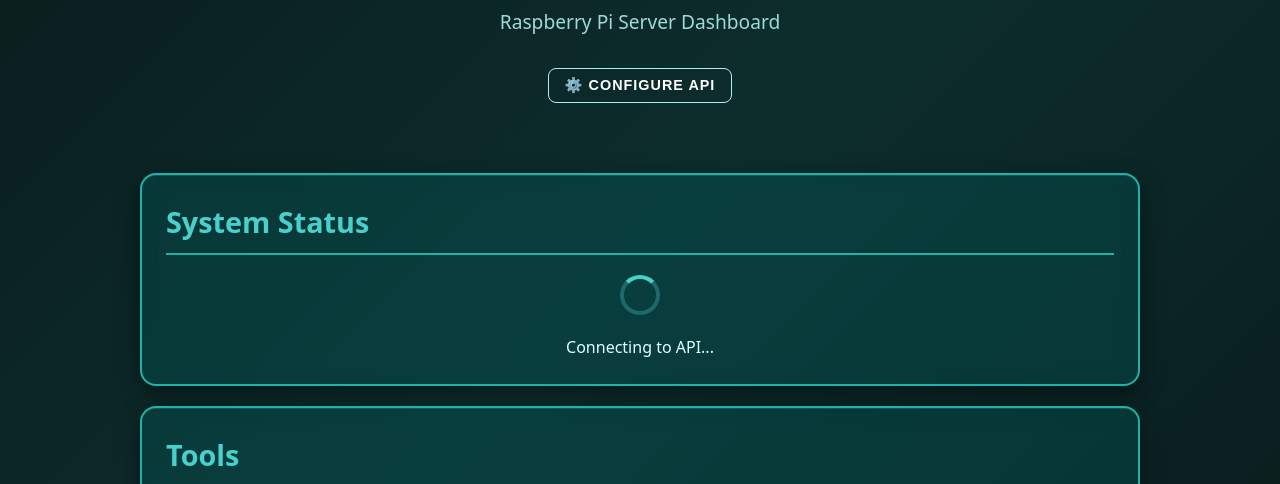
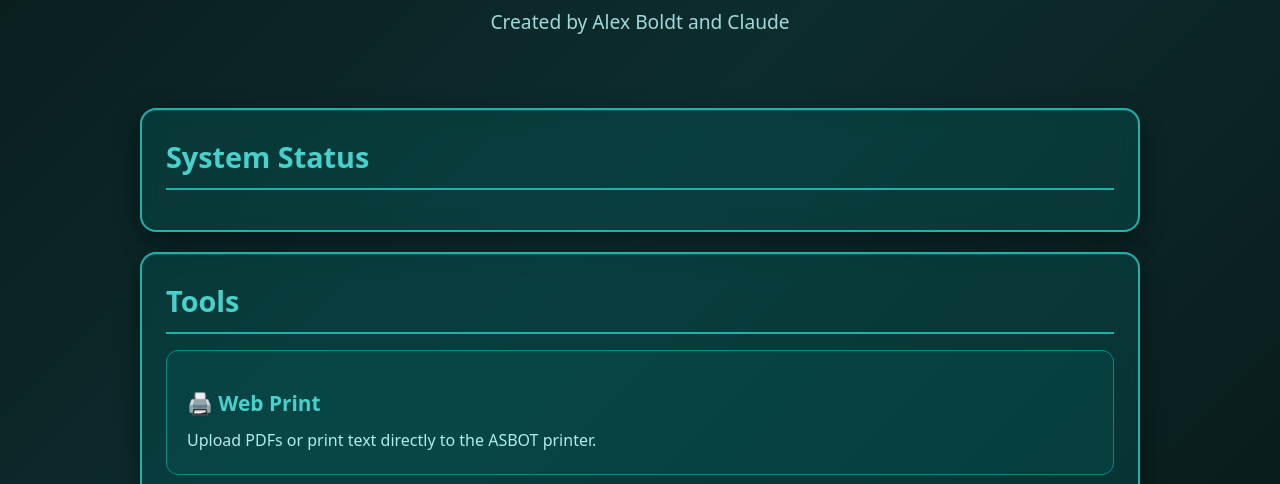
Before and after one commit to CCATechCommish/ASBOT, a plain HTML site: page index.html in a window 1280 px wide. Shown: the part 269-753 px from the top of the page. Drawn offline with Linux system fonts and the light colour scheme.

Commit message:
webserver reset

```diff
--- a/app.js
+++ b/app.js
@@ -108,12 +108,4 @@
     }
 }
 
-// --- SETTINGS (Optional, to let user override URL) ---
-function showSettings() {
-    const currentUrl = localStorage.getItem("asbot_api_url") || GAS_API_URL;
-    const newUrl = prompt("Enter Google Apps Script Web App URL:", currentUrl);
-    if (newUrl) {
-        localStorage.setItem("asbot_api_url", newUrl);
-        location.reload();
-    }
-}
+// --- SETTINGS (Removed) ---
--- a/index.html
+++ b/index.html
@@ -1,34 +1,34 @@
 <!DOCTYPE html>
 <html lang="en">
+
 <head>
     <meta charset="UTF-8">
     <meta name="viewport" content="width=device-width, initial-scale=1.0">
     <title>ASBOT Dashboard</title>
     <link rel="stylesheet" href="style.css">
 </head>
+
 <body>
     <div class="container">
         <header>
             <div class="robot-icon">🤖</div>
             <h1>ASBOT</h1>
-            <p class="subtitle">Raspberry Pi Server Dashboard</p>
-            <div style="margin-top:20px">
-                <button class="secondary" onclick="showSettings()" style="width:auto; padding:8px 16px; font-size:0.9em">⚙️ Configure API</button>
-            </div>
+            <p class="subtitle">Created by Alex Boldt and Claude</p>
         </header>
 
         <div class="card">
             <h2>System Status</h2>
             <div id="status-indicator">
-                <div class="spinner"></div>
-                <p style="text-align:center">Connecting to API...</p>
             </div>
         </div>
 
         <div class="card">
             <h2>Tools</h2>
-            <div class="tool-grid" style="display:grid; gap:20px; grid-template-columns:repeat(auto-fit, minmax(280px, 1fr))">
-                <a href="https://docs.google.com/forms/d/e/1FAIpQLScyESOk6ePiBPhY9aA61T6hGGNGqX8jRVYlywnTsrp5fntJtA/viewform?usp=publish-editor" target="_blank" class="tool-card" style="display:block; padding:20px; background:rgba(0,139,139,0.1); border-radius:12px; text-decoration:none; border:1px solid #008B8B">
+            <div class="tool-grid"
+                style="display:grid; gap:20px; grid-template-columns:repeat(auto-fit, minmax(280px, 1fr))">
+                <a href="https://docs.google.com/forms/d/e/1FAIpQLScyESOk6ePiBPhY9aA61T6hGGNGqX8jRVYlywnTsrp5fntJtA/viewform?usp=publish-editor"
+                    target="_blank" class="tool-card"
+                    style="display:block; padding:20px; background:rgba(0,139,139,0.1); border-radius:12px; text-decoration:none; border:1px solid #008B8B">
                     <h3 style="color:var(--text-accent)">🖨️ Web Print</h3>
                     <p style="color:var(--text-muted)">Upload PDFs or print text directly to the ASBOT printer.</p>
                 </a>
@@ -43,8 +43,8 @@
     <script src="app.js"></script>
     <script>
         document.addEventListener("DOMContentLoaded", () => {
-            checkStatus();
         });
     </script>
 </body>
+
 </html>
```
